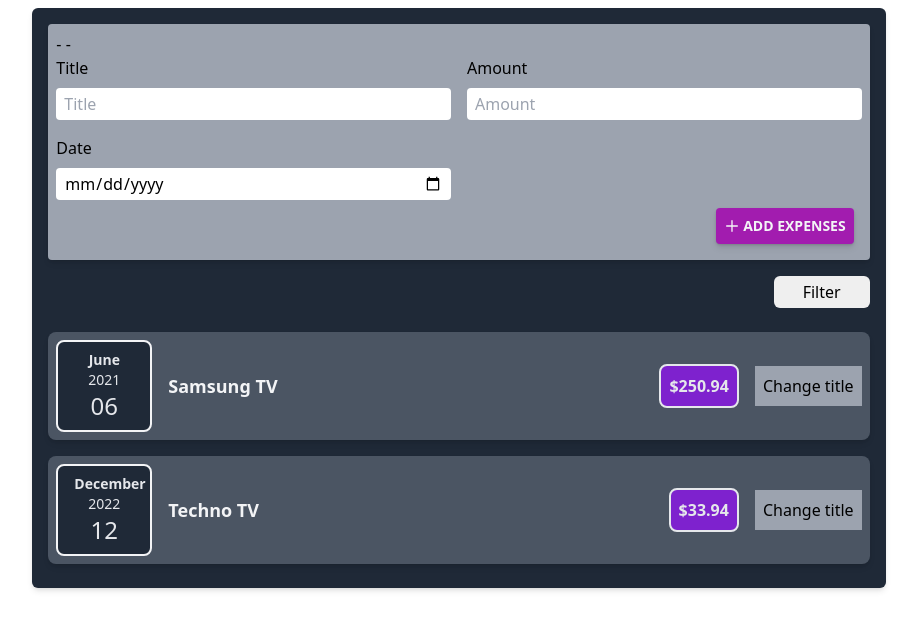
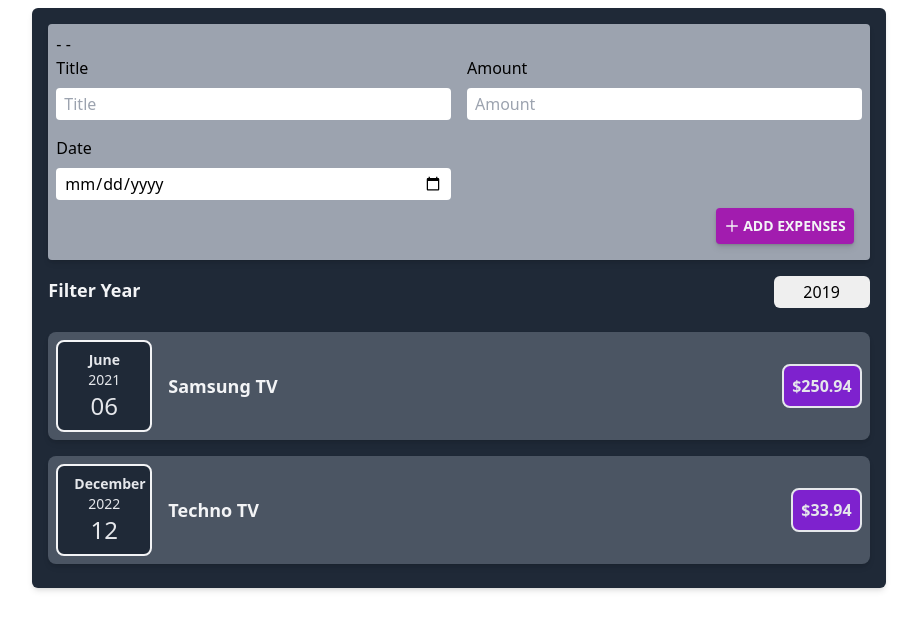
Before and after one commit to itfidele/expenses-ytracker-frontend, a React (Create React App) app: page / in a window 1280 px wide. Shown: the top 630 px of the page, without its empty margins (181-1098 px from the left). Built offline with nearby package versions, Linux system fonts and the light colour scheme.

Commit message:
add update

```diff
--- a/src/components/Expenses/ExpenseFilter.js
+++ b/src/components/Expenses/ExpenseFilter.js
@@ -7,8 +7,10 @@ const ExpenseFilter =(props)=>{
 
     return (
         <div className="flex p-2 w-full justify-end">
+            <div className="flex-1 text-lg text-gray-100 font-bold">
+                Filter Year
+            </div>
             <select className="appearance-none h-8 w-24 text-center rounded-md" selected={props.selected} onChange={dropdownChanged}>
-                <option value="">Filter</option>
                 <option value="2019">2019</option>
                 <option value="2020">2020</option>
                 <option value="2021">2021</option>
--- a/src/components/Expenses/ExpenseItem.js
+++ b/src/components/Expenses/ExpenseItem.js
@@ -1,4 +1,3 @@
-import React, { useState } from 'react';
 import Card from '../UI/Card';
 
 const ExpenseItem=(props)=>{
@@ -8,25 +7,20 @@ const ExpenseItem=(props)=>{
     let month = date.toLocaleString('en-US', { month: 'long' })
     let day = date.toLocaleString('en-US', { month: '2-digit' })
     let year = date.getFullYear()
+    const title= props.title;
 
-    const [title,changeTitle] = useState(props.title);
 
-    const clickHandler =()=>{
-        changeTitle("Updated")
-    }
     return (
         <Card className="rounded-lg bg-gray-600 mx-2 my-4 flex justify-center items-center">
-            <div class='py-2 px-4 border-2 select-none w-24 border-gray-100 bg-gray-800 m-2 text-center text-gray-200 rounded-lg text-sm font-medium'>
+            <div className='py-2 px-4 border-2 select-none w-24 border-gray-100 bg-gray-800 m-2 text-center text-gray-200 rounded-lg text-sm font-medium'>
                 <div className="font-bold text-md">{month}</div>
                 <div>{year}</div>
                 <div className="text-2xl">{day}</div>
             </div>
             <div class='flex-1 flex p-2 justify-center items-center'>
-                <h2 class='flex-grow text-lg font-bold text-gray-100'>{title}</h2>
-                <div class='p-2 cursor-pointer bg-purple-700 border-2 border-gray-200 rounded-lg font-bold text-gray-200'>${amount}</div>
+                <h2 className='flex-grow text-lg font-bold text-gray-100'>{title}</h2>
+                <div className='p-2 cursor-pointer bg-purple-700 border-2 border-gray-200 rounded-lg font-bold text-gray-200'>${amount}</div>
             </div>
-
-            <button onClick={clickHandler} class='p-2 bg-gray-400 mx-2 focus:right-2'>Change title</button>
         </Card>
     )
 }
--- a/src/components/Expenses/Expenses.js
+++ b/src/components/Expenses/Expenses.js
@@ -13,7 +13,7 @@ const Expenses=()=>{
         filterChange(value);
         console.log(value);
     }
-    let expenses = [
+    const dummy_expenses = [
         {
             id: 1,
             title:"Samsung TV",
@@ -27,17 +27,23 @@ const Expenses=()=>{
             date: new Date(2022, 11, 2)
         }
     ]
+    const [expenses,updateExpenses] = useState(dummy_expenses);
 
     const addExpenseHandler = expense=>{
-        expenses.push(expense);
-        console.log(expenses)
+        updateExpenses(prevExpenses=>[expense,...prevExpenses]);
     }
     return (
         <Card className="md:w-8/12 w-full md:rounded-md bg-gray-800 p-2 md:mx-auto my-2">
             <NewExpense addFunc={addExpenseHandler}/>
             <ExpenseFilter selected={filteryear} onFilter={addFilter} />
-            <ExpenseItem title={expenses[0].title} amount={expenses[0].amount} date={expenses[0].date} />
-            <ExpenseItem title={expenses[1].title} amount={expenses[1].amount} date={expenses[1].date} />
+            {expenses.map(element=>{
+                return <ExpenseItem
+                            key={element.id}
+                            title={element.title}
+                            amount={element.amount}
+                            date={element.date}/>
+            })}
+
         </Card>
     );
 }
--- a/src/components/NewExpense/ExpenseForm.js
+++ b/src/components/NewExpense/ExpenseForm.js
@@ -48,12 +48,12 @@ const ExpenseForm=(props)=>{
                     </div>
                     <div id='date' className="flex flex-col gap-2">
                         <label htmlFor="date">Date</label>
-                        <input type="date" value={enteredDate} onChange={dateChanged} className="h-8 p-2 rounded" name='date' min="2022-01-01" max={() => new Date(2022, 12, 31)} />
+                        <input type="date" value={enteredDate} onChange={dateChanged} className="h-8 p-2 rounded" name='date' min="2019-01-01" max="2022-01-01" />
                     </div>
                 </div>
                 <div id='footer' className="flex justify-end">
-                    <button type='submit' className="btn box-border bg-fuchsia-700 hover:bg-fuchsia-600 transition-all uppercase text-sm font-bold text-gray-100 rounded"> <svg xmlns="http://www.w3.org/2000/svg" class="h-4 w-4" fill="none" viewBox="0 0 24 24" stroke="currentColor">
-                        <path stroke-linecap="round" stroke-linejoin="round" stroke-width="2" d="M12 4v16m8-8H4" />
+                    <button type='submit' className="btn box-border bg-fuchsia-700 hover:bg-fuchsia-600 transition-all uppercase text-sm font-bold text-gray-100 rounded"> <svg xmlns="http://www.w3.org/2000/svg" className="h-4 w-4" fill="none" viewBox="0 0 24 24" stroke="currentColor">
+                        <path strokeLinecap="round" strokeLinejoin="round" strokeWidth="2" d="M12 4v16m8-8H4" />
                     </svg>&nbsp;Add Expenses</button>
                 </div>
             </Card>
```
